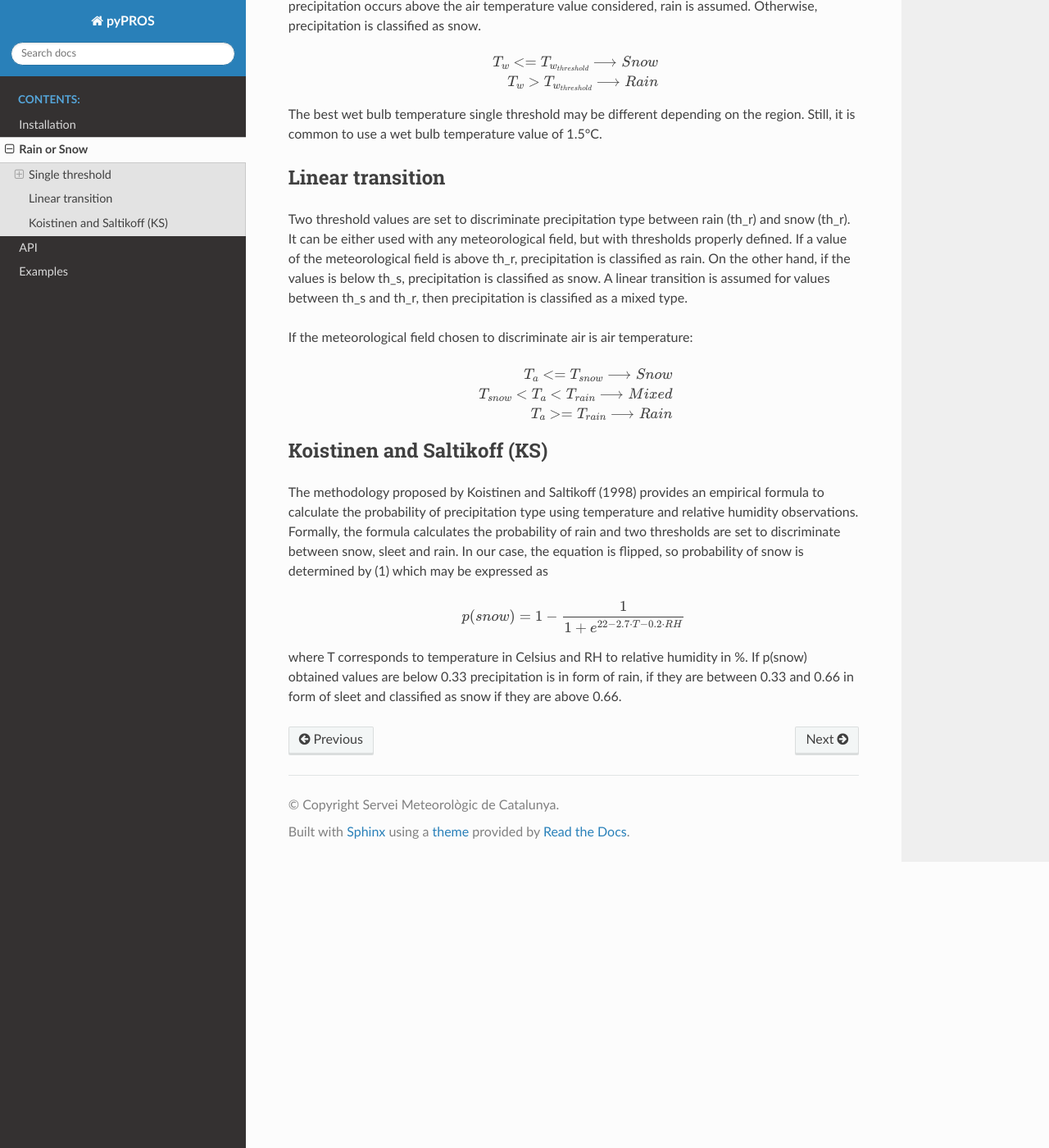
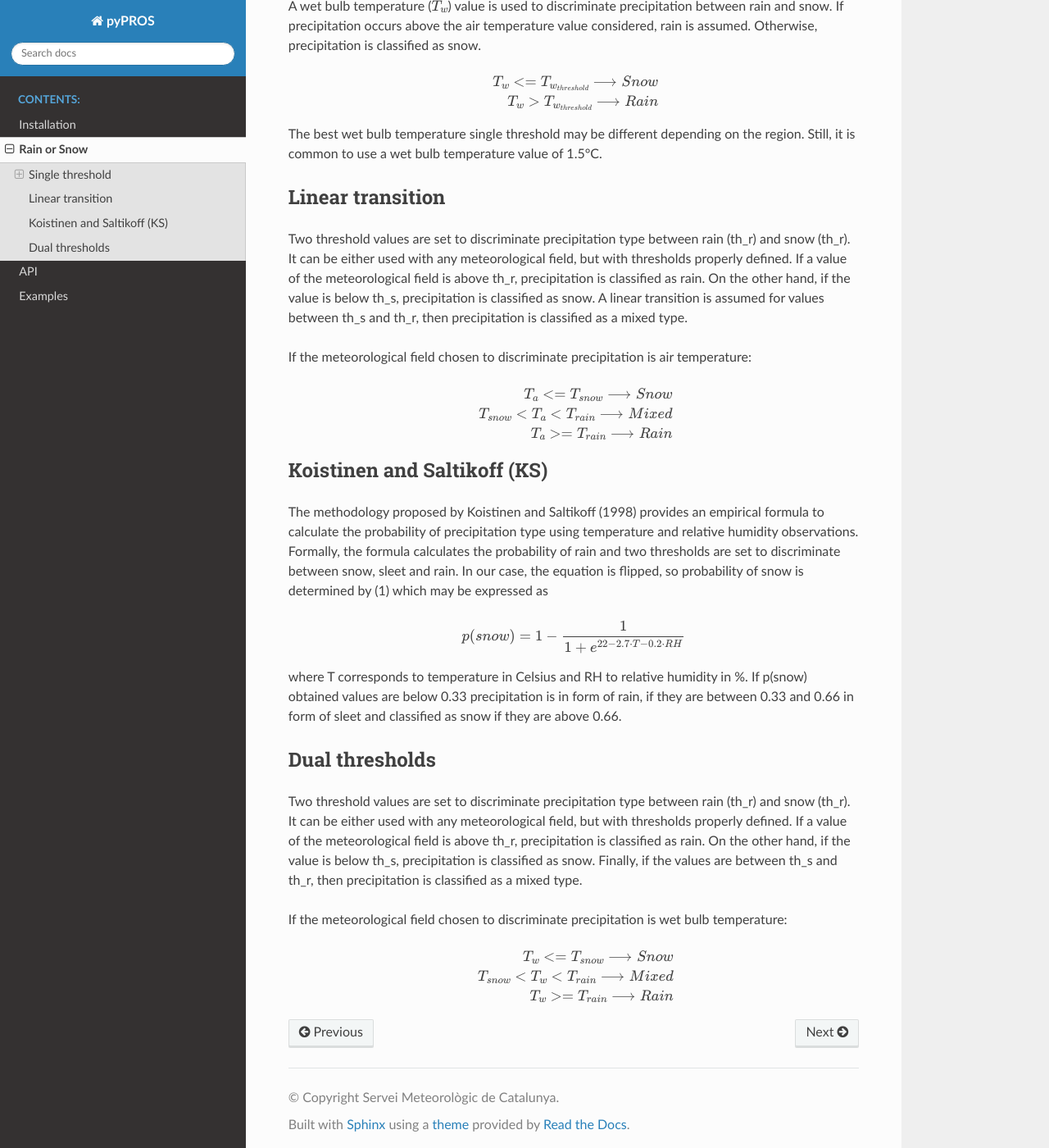
Before and after one commit to meteocat/pypros, a Sphinx documentation site: the page built from docs/source/ros_methodologies.rst, in a window 1280 px wide and 1400 px high, scrolled down 933 px. Shown: the whole window at 82% size. Built offline with Sphinx 7.4.7 and the Read the Docs theme 2.0.0, drawn with Linux system fonts in a browser that asks for light colours.

Commit message:
Adds dual thresholds doc

```diff
--- a/docs/source/ros_methodologies.rst
+++ b/docs/source/ros_methodologies.rst
@@ -12,6 +12,7 @@ There are different approaches to address this issue:
    - Single threshold
    - Linear transition
    - Koistinen and Saltikoff
+   - Dual threshold
 
 Single threshold
 ----------------
@@ -61,11 +62,12 @@ Two threshold values are set to discriminate precipitation type between rain
 (th_r) and snow (th_r). It can be either used with any meteorological field,
 but with thresholds properly defined. If a value of the meteorological field
 is above th_r, precipitation is classified as rain. On the other hand, if
-the values is below th_s, precipitation is classified as snow. A linear
+the value is below th_s, precipitation is classified as snow. A linear
 transition is assumed for values between th_s and th_r, then precipitation
 is classified as a mixed type.
 
-If the meteorological field chosen to discriminate air  is air temperature:
+If the meteorological field chosen to discriminate precipitation is air
+temperature:
 
 .. math::
    T_{a} <= T_{snow} \longrightarrow Snow
@@ -92,3 +94,24 @@ where T corresponds to temperature in Celsius and RH to relative humidity in %.
 If p(snow) obtained values are below 0.33 precipitation is in form of rain,
 if they are between 0.33 and 0.66 in form of sleet and classified as snow
 if they are above 0.66.
+
+
+Dual thresholds
+---------------
+Two threshold values are set to discriminate precipitation type between rain
+(th_r) and snow (th_r). It can be either used with any meteorological field,
+but with thresholds properly defined. If a value of the meteorological field
+is above th_r, precipitation is classified as rain. On the other hand, if
+the value is below th_s, precipitation is classified as snow. Finally, if the
+values are between th_s and th_r, then precipitation is classified as a mixed
+type.
+
+If the meteorological field chosen to discriminate precipitation is wet
+bulb temperature:
+
+.. math::
+   T_{w} <= T_{snow} \longrightarrow Snow
+
+   T_{snow} < T_{w} < T_{rain} \longrightarrow Mixed
+
+   T_{w} >= T_{rain} \longrightarrow Rain
```
